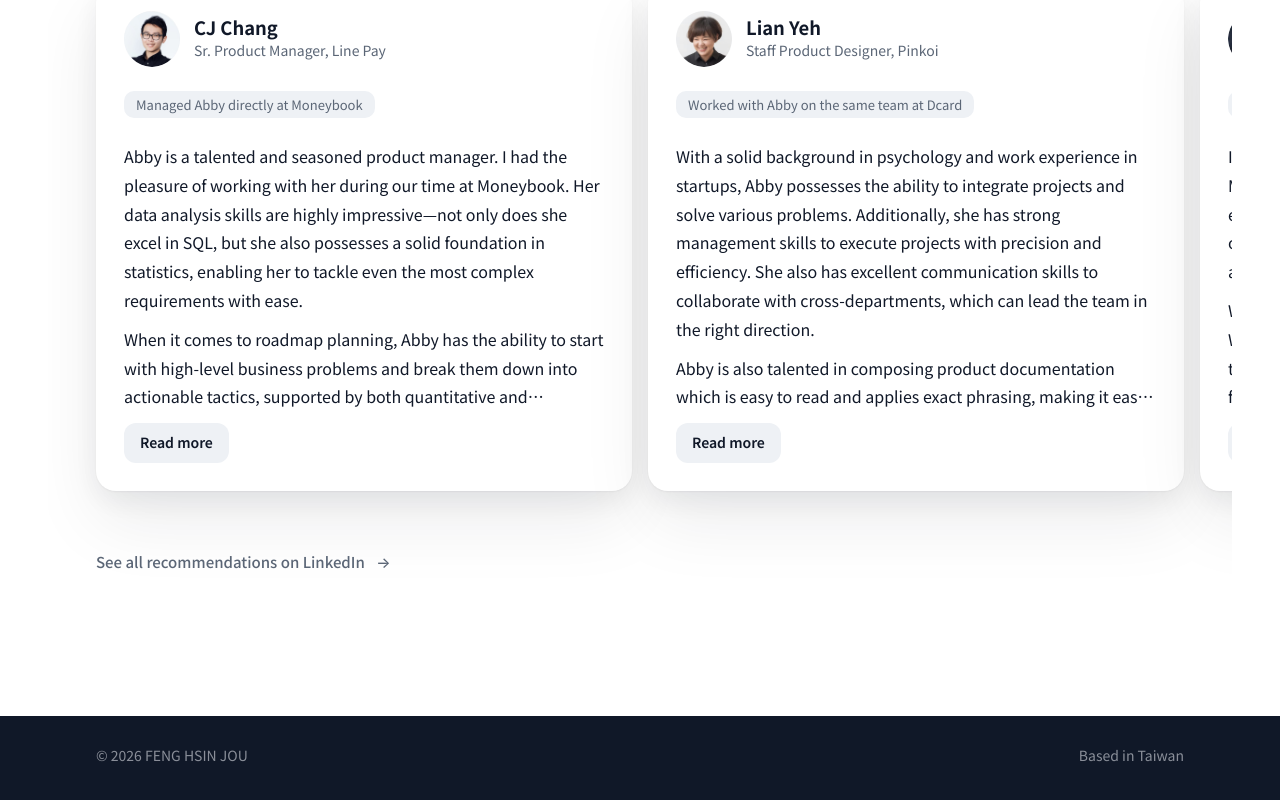
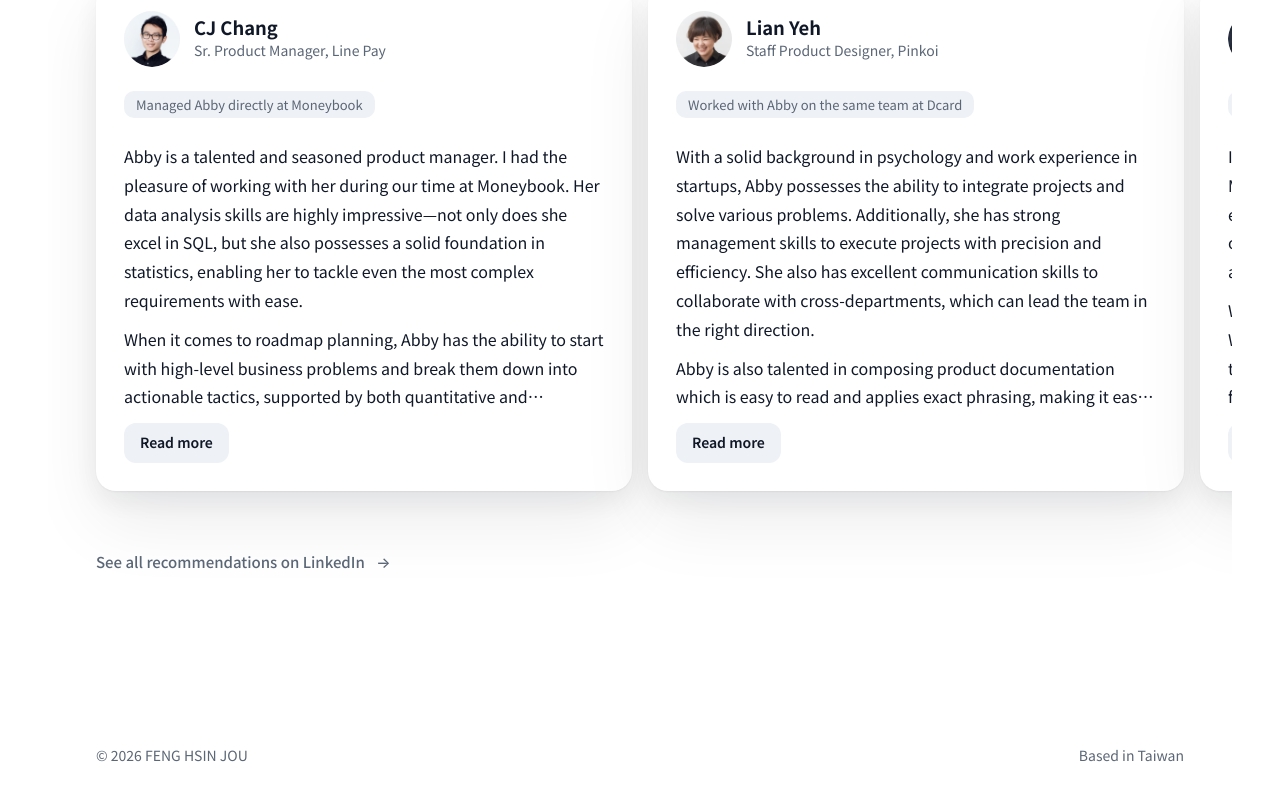
Before and after one commit to hsinjou-feng/portfolio, a plain HTML site: page index.html in a window 1280 px wide. Shown: the part 4381-5181 px from the top of the page. Drawn offline with Linux system fonts and the light colour scheme.

Commit message:
Flatten bottom project cards, fix English card titles, restyle footer to white with gray text

```diff
--- a/index.html
+++ b/index.html
@@ -320,7 +320,8 @@ html[lang="en"] .sl-i:not(:last-child) { margin-right:.3em; }
 .t-link { display: inline-flex; align-items: center; gap: 8px; color: var(--muted); font-size: 15px; font-weight: 500; transition: color .2s; }
 .t-link:hover, .t-link:focus-visible { color: var(--accent); }
 
-footer { background: var(--ink); color: color-mix(in srgb, var(--bg) 55%, transparent); font-size: 14px; padding: 28px 0 32px; }
+footer { background: var(--surface); color: var(--muted); font-size: 14px; padding: 28px 0 32px; }
+footer a { color: inherit; }
 footer .wrap { display: flex; justify-content: space-between; gap: 16px; flex-wrap: wrap; }
 
 @media (prefers-reduced-motion: reduce) {
```
Also changed, not shown: works/account-binding.html (+2 -1 lines), works/comment-management.html (+2 -1 lines), works/dcard-strategy.html (+2 -1 lines), works/moneybook-strategy.html (+2 -1 lines), works/personal-wall.html (+2 -1 lines), works/post-flow.html (+2 -1 lines), works/sync-complete.html (+2 -1 lines).
